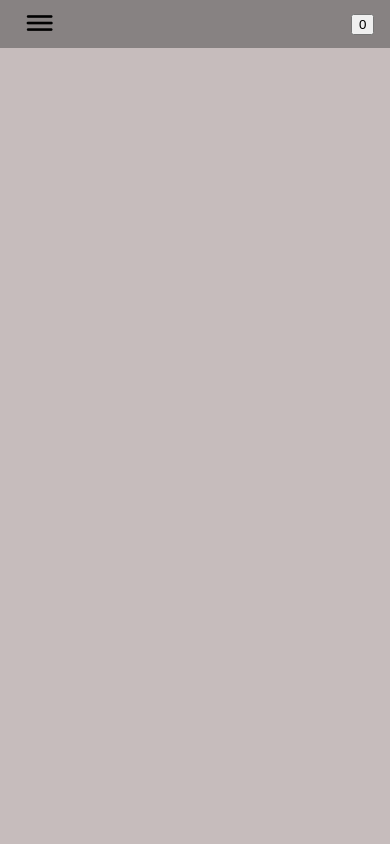
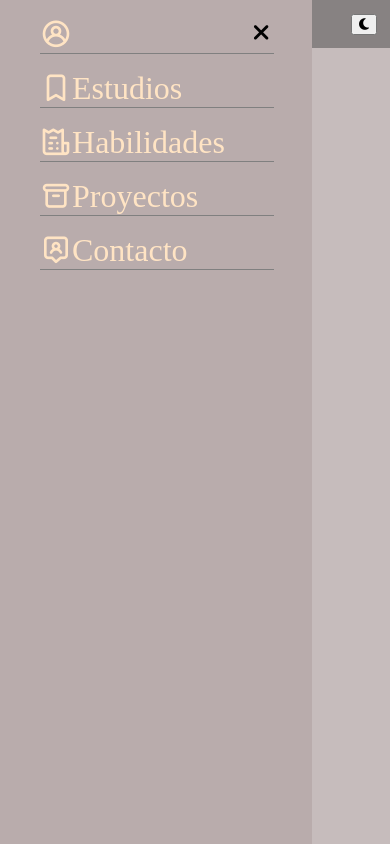
Before and after one commit to JuanferGG/file, a website: page index.html in a window 390 px wide. Both pictures are taken after a click on the button 39 px from the left and 24 px from the top of the page. Drawn offline with nearby package versions, Linux system fonts and the light colour scheme.

Commit message:
version 0.2

```diff
--- a/index.html
+++ b/index.html
@@ -13,7 +13,17 @@
     <main>
         <nav>
             <div class="bars">
-                <button onclick=""><i class="uil uil-bars"></i></button>
+                <button onclick="navBars()"><i class="uil uil-bars" id="bars"></i></button>
+            </div>
+            <div class="barsNav" id="barsNav">
+                <button onclick="closeNavBars()" class="close"><i class="fa-solid fa-xmark close"></i></button>
+                <ul>
+                    <li><a href="#"><i class="uil uil-user-circle user"></i></a></li>
+                    <li><a href="#"><i class="uil uil-bookmark"></i>Estudios</a></li>
+                    <li><a href="#"><i class="uil uil-receipt"></i>Habilidades</a></li>
+                    <li><a href="#"><i class="uil uil-archive-alt"></i>Proyectos</a></li>
+                    <li><a href="#"><i class="uil uil-chat-bubble-user"></i>Contacto</a></li>
+                </ul>
             </div>
             <ul class="nav">
                 <li><a href="#"><i class="uil uil-user-circle user"></i></a></li>
@@ -22,8 +32,11 @@
                 <li><a href="#"><i class="uil uil-archive-alt"></i>Proyectos</a></li>
                 <li><a href="#"><i class="uil uil-chat-bubble-user"></i>Contacto</a></li>
             </ul>
-            <div class="darkMode">
-                <button>0</button>
+            <div class="darkMode" id="darkMode">
+                <button onclick="darkMode()"><i class="fa-solid fa-moon"></i></button>
+            </div>
+            <div class="moon" id="moon">
+                <button ><i class="fa-regular fa-sun"></i></button>
             </div>
         </nav>
     </main>
--- a/js/app.js
+++ b/js/app.js
@@ -1,5 +1,18 @@
 
 
 function navBars(){
-    document.getElementById
+    document.getElementById('barsNav').classList.add('visibleNav')
 }
+function closeNavBars(){
+    document.getElementById('barsNav').classList.remove('visibleNav')
+    document.getElementById('barsNav').classList.remove('closeNav')
+}
+
+
+
+//! DarkMode
+function darkMode(){
+    document.querySelector('BODY').classList.add('darkBody')
+    document.getElementById('moon').classList.add('moonHiden')
+    document.getElementById('darkMode').classList.add('sunVisible')
+}
--- a/scss/styles.scss
+++ b/scss/styles.scss
@@ -6,6 +6,9 @@ body{
     background: $bg-color;
     margin: 0;
     padding: 0;
+}
+.darkBody{
+    background-color: rgb(71, 70, 70);
 }
 main{
     width: 100vw;
@@ -16,12 +19,28 @@ nav{
     align-items: center;
     background: $bg-nav;
 
+    .barsNav{
+        display: none;
+
+    }
     .bars{
         display: none;
     }
     .darkMode{
         position: absolute;
         left: 95vw;
+    }
+    .sunVisible{
+        z-index: 10;
+    }
+    .moon{
+        position: absolute;
+        left: 95vw;
+        z-index: -10;
+    }
+    .moonHiden{
+        position: absolute;
+        z-index: -10;
     }
     .nav{
         display: flex;
@@ -56,10 +75,69 @@ nav{
         }
     }
 }
+
 @media (max-width: 750px ) {
     nav{
         height: 3em;
 
+        .barsNav{
+            display: flex;
+            background-color: rgb(185, 172, 172);
+            z-index: 10;
+            position: absolute;
+            top: 0;
+            left: -100%;
+            width: 80vw;
+            height: 100%;
+            animation: closeNav .7s ease;
+
+            ul{
+                display: flex;
+                flex-direction: column;
+                gap: 1em;
+
+                li{
+                    list-style: none;
+                    font-size: 2em;
+                    border-bottom: 1px solid grey;
+                    width: 60vw;
+
+                    a{
+                        text-decoration: none;
+                        color: bisque;
+                        transition: color .5s;
+
+                        &:hover{
+                            color: aqua;
+                        }
+                    }
+                }
+            }
+
+            @keyframes closeNav {
+                0%{
+                    top: 0;
+                    left: 0;
+                }
+                100%{
+                    top: 0;
+                    left: -100%;
+                }
+            }
+
+            .close{
+                position: absolute;
+                top: .5em;
+                right: 1em;
+                background: none;
+                margin: 0;
+                padding: 0;
+                border: none;
+                cursor: pointer;
+                font-size: 1.2em;
+                color: black;
+            }
+        }
         .bars{
             display: flex;
             font-size: 1.4em;
@@ -80,3 +158,36 @@ nav{
         }
     }
 }
+
+
+/* visible Nav */
+
+nav {
+    .visibleNav{
+        animation: animationBar .7s ease;
+        top: 0;
+        left: 0;
+    }
+    @keyframes animationBar {
+        0%{
+            top: 0;
+            left: -100%;
+        }
+        100%{
+            top: 0;
+            left: 0;
+        }
+    }
+
+    }
+
+    @keyframes closeNaV {
+        0%{
+            top: 0;
+            left: 0;
+        }
+        100%{
+            top: 0;
+            left: -100%;
+        }
+    }
```
Also changed, not shown: css/styles.css, 1 other file.
